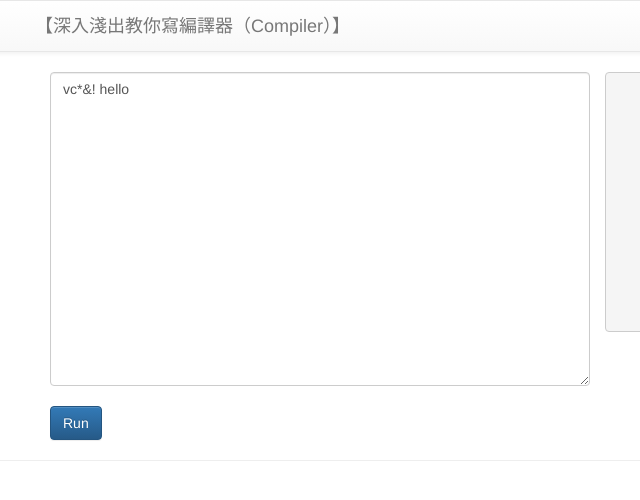
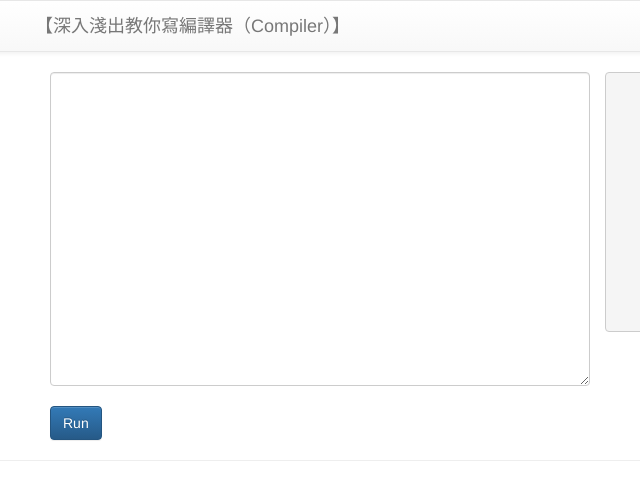
Before and after one commit to jaceju/homework-language-compiler, a plain HTML site: page index.html in a window 1280 px wide. Shown: the full height of the page, 35-675 px from the left. Drawn offline with nearby package versions, Linux system fonts and the light colour scheme.

Commit message:
Remove default value of textarea.

```diff
--- a/index.html
+++ b/index.html
@@ -37,7 +37,7 @@
 </nav>
 <div class="container">
 <div id="editor" class="col-lg-6 col-md-6 col-sm-6">
-<textarea id="wescript" cols="50" rows="15" class="form-control">vc*&! hello</textarea>
+<textarea id="wescript" cols="50" rows="15" class="form-control"></textarea>
 <br />
 <input type="button" id="run" value="Run" class="btn btn-primary" />
 </div>
```
